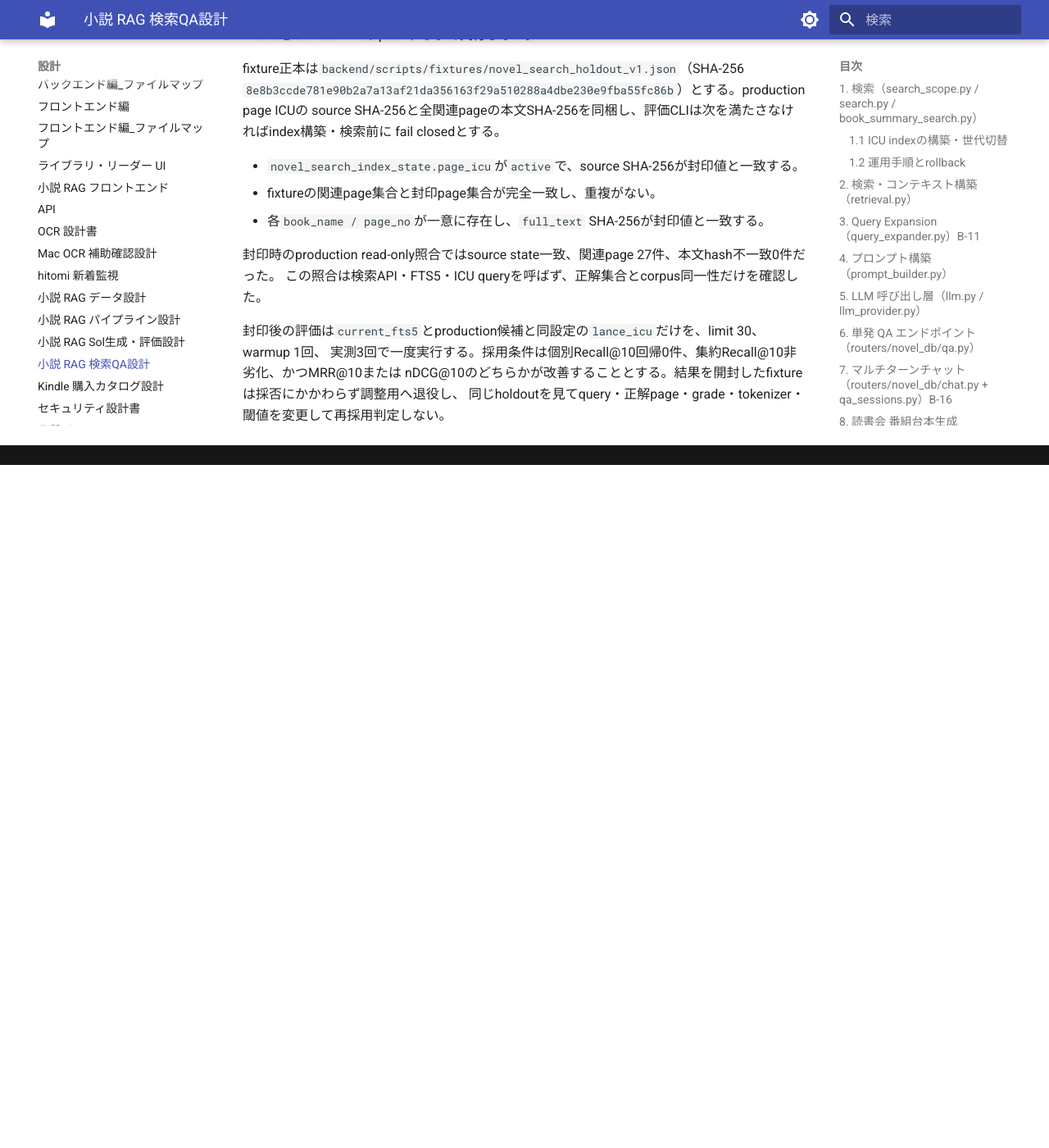
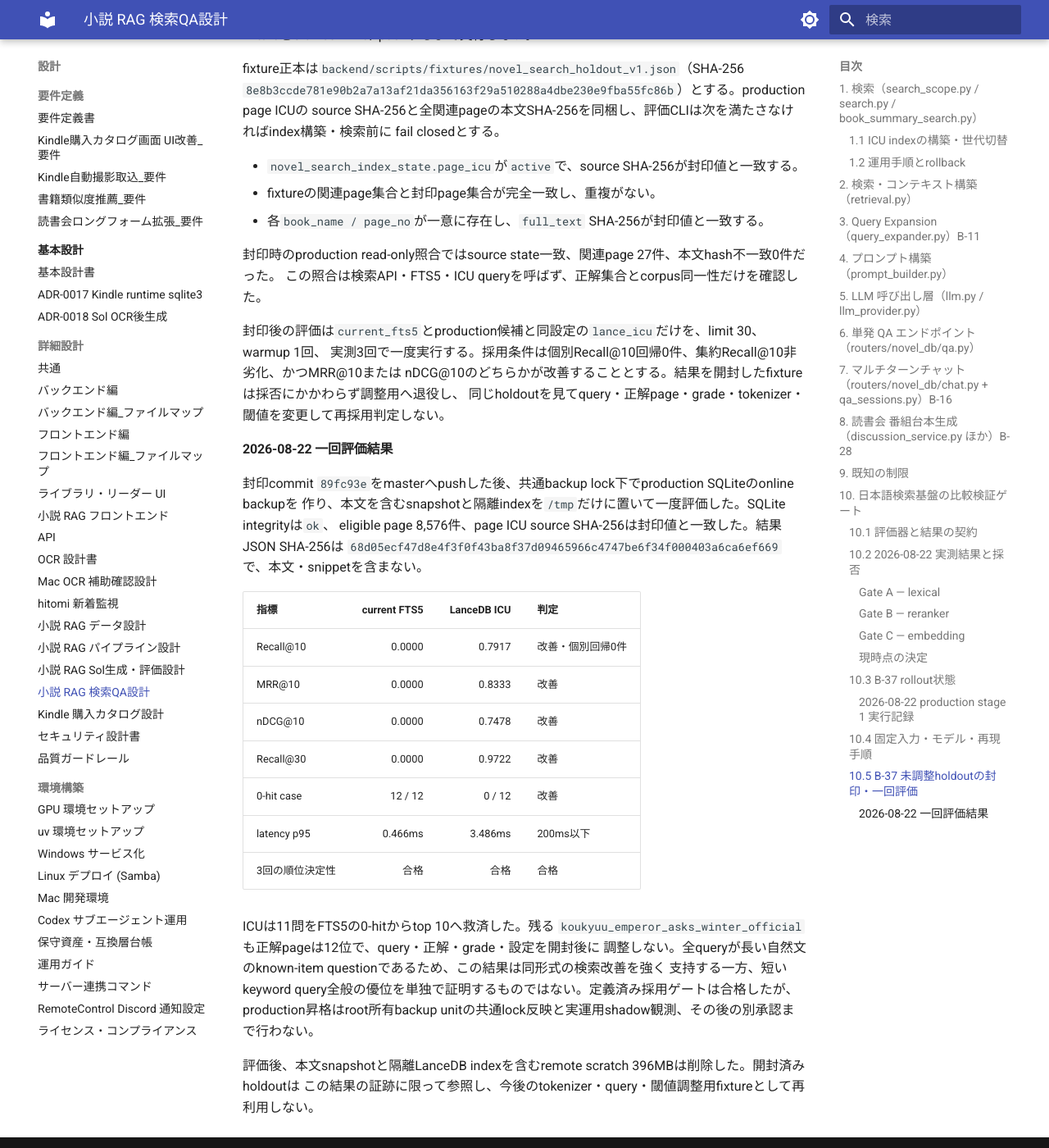
Before and after one commit to kkmmyr/Pic2PDF_Viewer, an MkDocs documentation site: the page built from docs/design/詳細設計/機能別/小説RAG_検索QA設計.md, in a window 1280 px wide and 1400 px high, scrolled down 16637 px. Shown: the whole window at 82% size. Built offline with MkDocs 1.6.1 and Material for MkDocs 9.7.7, drawn with Linux system fonts in a browser that asks for light colours; before the commit the page ends 17204 px from its top, so only the background shows below that.

Commit message:
docs(search): record sealed holdout acceptance
Record the one-time unseen holdout result, its remaining rank-12 case,
scratch cleanup, production promotion blockers, and regenerate the
backend file map for clean-checkout CI.

Co-Authored-By: Codex GPT-5.6 Sol <noreply@anthropic.com>

```diff
--- a/docs/design/詳細設計/機能別/小説RAG_検索QA設計.md
+++ b/docs/design/詳細設計/機能別/小説RAG_検索QA設計.md
@@ -433,3 +433,29 @@ fail closedとする。
 実測3回で一度実行する。採用条件は個別Recall@10回帰0件、集約Recall@10非劣化、かつMRR@10または
 nDCG@10のどちらかが改善することとする。結果を開封したfixtureは採否にかかわらず調整用へ退役し、
 同じholdoutを見てquery・正解page・grade・tokenizer・閾値を変更して再採用判定しない。
+
+#### 2026-08-22 一回評価結果
+
+封印commit `89fc93e`をmasterへpushした後、共通backup lock下でproduction SQLiteのonline backupを
+作り、本文を含むsnapshotと隔離indexを`/tmp`だけに置いて一度評価した。SQLite integrityは`ok`、
+eligible page 8,576件、page ICU source SHA-256は封印値と一致した。結果JSON SHA-256は
+`68d05ecf47d8e4f3f0f43ba8f37d09465966c4747be6f34f000403a6ca6ef669`で、本文・snippetを含まない。
+
+| 指標 | current FTS5 | LanceDB ICU | 判定 |
+|---|---:|---:|---|
+| Recall@10 | 0.0000 | 0.7917 | 改善・個別回帰0件 |
+| MRR@10 | 0.0000 | 0.8333 | 改善 |
+| nDCG@10 | 0.0000 | 0.7478 | 改善 |
+| Recall@30 | 0.0000 | 0.9722 | 改善 |
+| 0-hit case | 12 / 12 | 0 / 12 | 改善 |
+| latency p95 | 0.466ms | 3.486ms | 200ms以下 |
+| 3回の順位決定性 | 合格 | 合格 | 合格 |
+
+ICUは11問をFTS5の0-hitからtop 10へ救済した。残る
+`koukyuu_emperor_asks_winter_official`も正解pageは12位で、query・正解・grade・設定を開封後に
+調整しない。全queryが長い自然文のknown-item questionであるため、この結果は同形式の検索改善を強く
+支持する一方、短いkeyword query全般の優位を単独で証明するものではない。定義済み採用ゲートは合格したが、
+production昇格はroot所有backup unitの共通lock反映と実運用shadow観測、その後の別承認まで行わない。
+
+評価後、本文snapshotと隔離LanceDB indexを含むremote scratch 396MBは削除した。開封済みholdoutは
+この結果の証跡に限って参照し、今後のtokenizer・query・閾値調整用fixtureとして再利用しない。
```
Also changed, not shown: docs/design/基本設計/ADR/0020_page-level-lancedb-icu-shadow.md (+6 -3 lines), docs/design/詳細設計/詳細設計書_バックエンド_ファイルマップ.md (+3 -2 lines), docs/log/変更履歴.md (+11 -0 lines), docs/log/計画/バックログ.md (+3 -3 lines).
